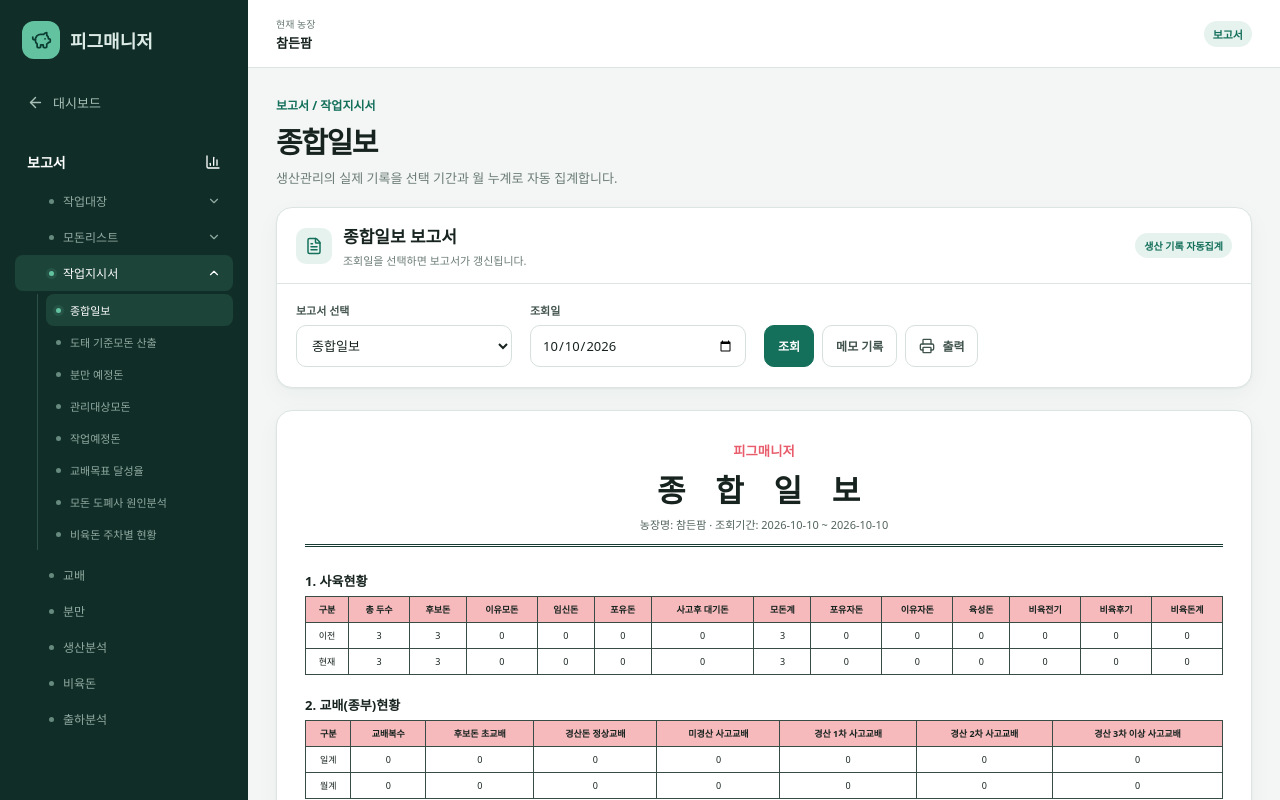
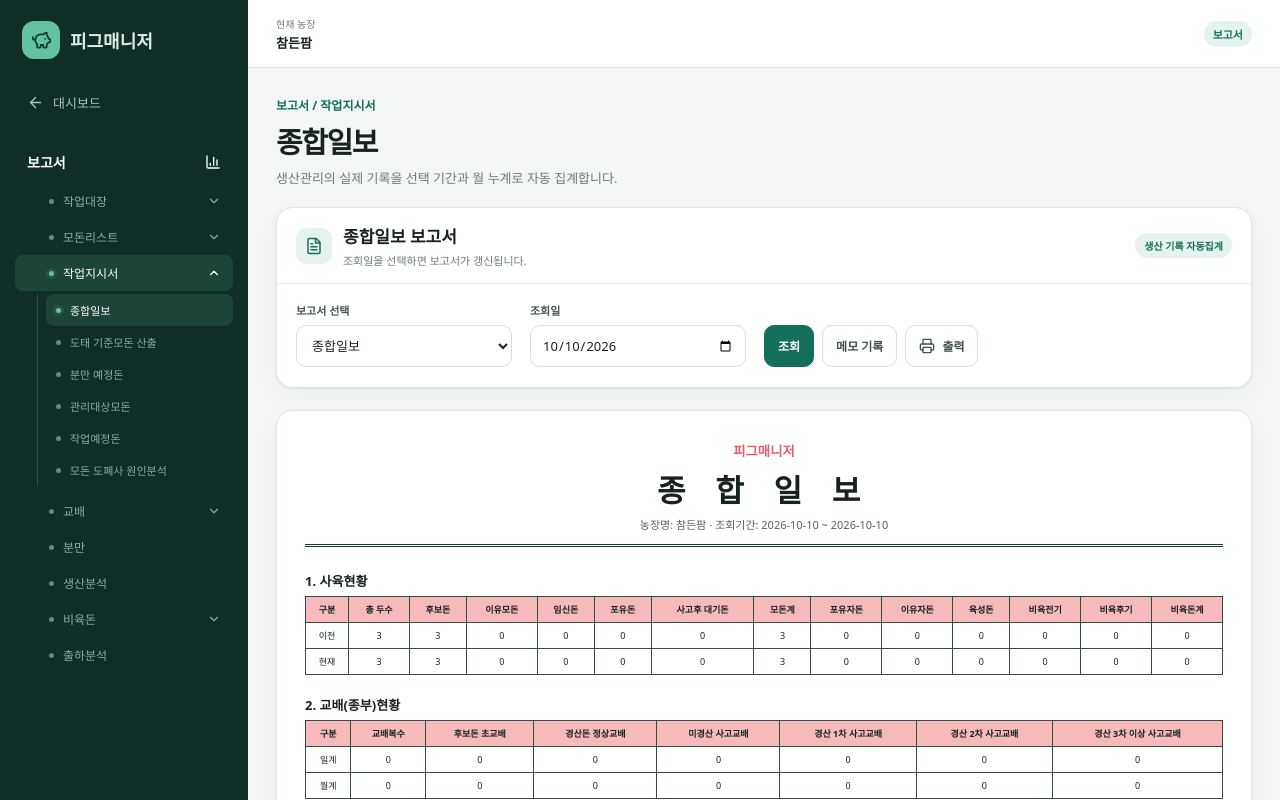
Before and after one commit to doctorswine/pig-manager, a Next.js app: page /reports/work-orders/daily-summary in a window 1280 px wide. Shown: the top 800 px of the page. Built offline with nearby package versions, Linux system fonts and the light colour scheme.

Commit message:
refactor: 교배목표 달성율·비육돈 주차별 현황 메뉴 이동

```diff
--- a/app/reports/_components/report-shell.tsx
+++ b/app/reports/_components/report-shell.tsx
@@ -5,7 +5,7 @@ import Link from "next/link";
 import { usePathname } from "next/navigation";
 import { Dispatch, MouseEvent, ReactNode, SetStateAction, useEffect, useState } from "react";
 import styles from "../../production/sows/intake/page.module.css";
-import { reportMenus, sidebarWorkLedgerMenus, sowListMenus, workOrderMenus } from "../_data/report-menus";
+import { fatteningReportMenus, matingReportMenus, reportMenus, sidebarWorkLedgerMenus, sowListMenus, workOrderMenus } from "../_data/report-menus";
 
 const breedingLedgerTabs = [
   { label: "교배대장", route: "/reports/work-ledger/mating" },
@@ -25,6 +25,10 @@ export default function ReportShell({ children }: { children: ReactNode }) {
   const [workLedgerOpen, setWorkLedgerOpen] = useState(isWorkLedger);
   const [sowListOpen, setSowListOpen] = useState(isSowList);
   const [workOrdersOpen, setWorkOrdersOpen] = useState(isWorkOrders);
+  const isMating = pathname.startsWith("/reports/mating");
+  const isFattening = pathname.startsWith("/reports/fattening");
+  const [matingOpen, setMatingOpen] = useState(isMating);
+  const [fatteningOpen, setFatteningOpen] = useState(isFattening);
 
   useEffect(() => {
     if (isWorkLedger) setWorkLedgerOpen(true);
@@ -37,6 +41,11 @@ export default function ReportShell({ children }: { children: ReactNode }) {
   useEffect(() => {
     if (isWorkOrders) setWorkOrdersOpen(true);
   }, [isWorkOrders]);
+
+  useEffect(() => {
+    if (isMating) setMatingOpen(true);
+    if (isFattening) setFatteningOpen(true);
+  }, [isMating, isFattening]);
 
   // 카테고리 안에 있으면 이동 없이 접기·펼치기만 하고, 밖에 있으면 해당 보고서로 이동하며 펼친다.
   const toggleCategory = (event: MouseEvent<HTMLAnchorElement>, isCurrent: boolean, setOpen: Dispatch<SetStateAction<boolean>>) => {
@@ -73,7 +82,19 @@ export default function ReportShell({ children }: { children: ReactNode }) {
             <i />{menu.label}<ChevronDown className={`${styles.navChevron} ${workOrdersOpen ? styles.navChevronOpen : ""}`} size={14} />
           </Link>
           {workOrdersOpen ? <div className={styles.nestedNav}>{workOrderMenus.filter((item) => item.key !== "weekly-status").map((item) => <Link key={item.key} href={item.route} className={pathname === item.route ? styles.activeNav : styles.navItem} onClick={() => setSidebarOpen(false)}><i />{item.label}</Link>)}</div> : null}
-        </div> : <Link key={menu.key} href={menu.route} className={pathname === menu.route ? styles.activeNav : styles.navItem} onClick={() => setSidebarOpen(false)}><i />{menu.label}</Link>)}
+        </div> : menu.key === "mating" || menu.key === "fattening" ? (() => {
+          // 교배·비육돈 카테고리: 하위 보고서(교배목표 달성율, 비육돈 주차별 현황)를 접기·펼치기로 표시
+          const isCurrent = menu.key === "mating" ? isMating : isFattening;
+          const open = menu.key === "mating" ? matingOpen : fatteningOpen;
+          const setOpen = menu.key === "mating" ? setMatingOpen : setFatteningOpen;
+          const items = menu.key === "mating" ? matingReportMenus : fatteningReportMenus;
+          return <div key={menu.key}>
+            <Link href={menu.route} className={isCurrent ? styles.activeNav : styles.navItem} onClick={(event) => toggleCategory(event, isCurrent, setOpen)} aria-expanded={open}>
+              <i />{menu.label}<ChevronDown className={`${styles.navChevron} ${open ? styles.navChevronOpen : ""}`} size={14} />
+            </Link>
+            {open ? <div className={styles.nestedNav}>{items.map((item) => <Link key={item.key} href={item.route} className={pathname === item.route ? styles.activeNav : styles.navItem} onClick={() => setSidebarOpen(false)}><i />{item.label}</Link>)}</div> : null}
+          </div>;
+        })() : <Link key={menu.key} href={menu.route} className={pathname === menu.route ? styles.activeNav : styles.navItem} onClick={() => setSidebarOpen(false)}><i />{menu.label}</Link>)}
       </div>
     </aside>
     {sidebarOpen ? <button className={styles.scrim} onClick={() => setSidebarOpen(false)} aria-label="메뉴 닫기" /> : null}
--- a/app/reports/_data/report-menus.ts
+++ b/app/reports/_data/report-menus.ts
@@ -42,9 +42,16 @@ export const workOrderMenus = [
   { key: "farrowing-due", label: "분만 예정돈", route: "/reports/work-orders/farrowing-due", description: "교배 기록을 기준으로 분만 예정 모돈을 조회합니다." },
   { key: "sows-needing-care", label: "관리대상모돈", route: "/reports/work-orders/sows-needing-care", description: "번식 흐름에서 확인이 필요한 모돈을 정리합니다." },
   { key: "scheduled-work", label: "작업예정돈", route: "/reports/work-orders/scheduled-work", description: "기간별 예정 작업과 대상 모돈을 조회합니다." },
-  { key: "mating-target", label: "교배목표 달성율", route: "/reports/work-orders/mating-target", description: "기간별 교배 목표와 실제 달성률을 비교합니다." },
   { key: "sow-cull-analysis", label: "모돈 도폐사 원인분석", route: "/reports/work-orders/sow-cull-analysis", description: "모돈 도태·폐사 원인을 구분별로 분석합니다." },
-  { key: "fattening-weekly", label: "비육돈 주차별 현황", route: "/reports/work-orders/fattening-weekly", description: "비육돈 그룹의 주차별 두수 변화를 확인합니다." },
+] as const;
+
+// 보고서 > 교배, 비육돈 하위 메뉴(작업지시서에서 이동)
+export const matingReportMenus = [
+  { key: "mating-target", label: "교배목표 달성율", route: "/reports/mating/mating-target", description: "기간별 교배 목표와 실제 달성률을 비교합니다." },
+] as const;
+
+export const fatteningReportMenus = [
+  { key: "fattening-weekly", label: "비육돈 주차별 현황", route: "/reports/fattening/fattening-weekly", description: "비육돈 그룹의 주차별 두수 변화를 확인합니다." },
 ] as const;
 
 export type ReportMenuKey = typeof reportMenus[number]["key"];
--- a/app/reports/fattening/page.tsx
+++ b/app/reports/fattening/page.tsx
@@ -1,3 +1,3 @@
-import ReportPage from "../_components/report-page";
+import { redirect } from "next/navigation";
 
-export default function Page() { return <ReportPage menuKey="fattening" />; }
+export default function Page() { redirect("/reports/fattening/fattening-weekly"); }
--- a/app/reports/mating/page.tsx
+++ b/app/reports/mating/page.tsx
@@ -1,3 +1,3 @@
-import ReportPage from "../_components/report-page";
+import { redirect } from "next/navigation";
 
-export default function Page() { return <ReportPage menuKey="mating" />; }
+export default function Page() { redirect("/reports/mating/mating-target"); }
```
Also changed, not shown: app/page.tsx (+15 -2 lines), app/reports/_components/report-placeholder.tsx (added, +12 -0 lines), app/reports/fattening/[report]/page.tsx (added, +12 -0 lines), app/reports/mating/[report]/page.tsx (added, +12 -0 lines), 1 other file (tests, documents, lock files or other folders).
